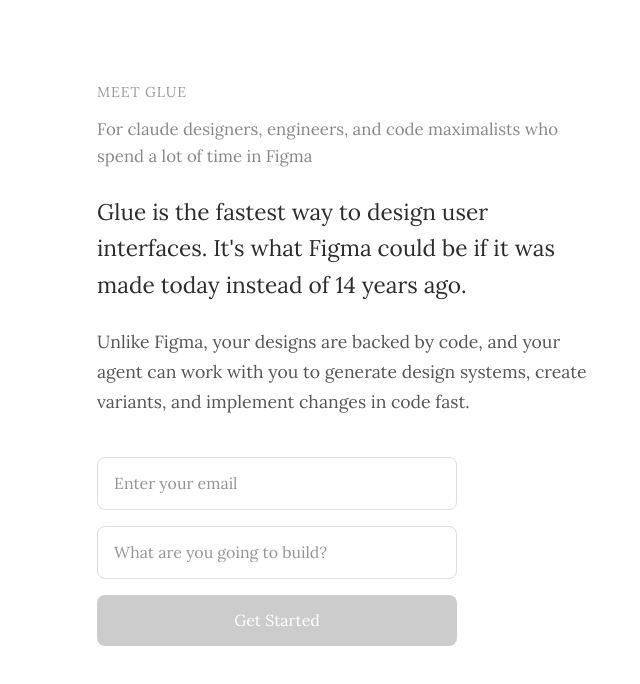
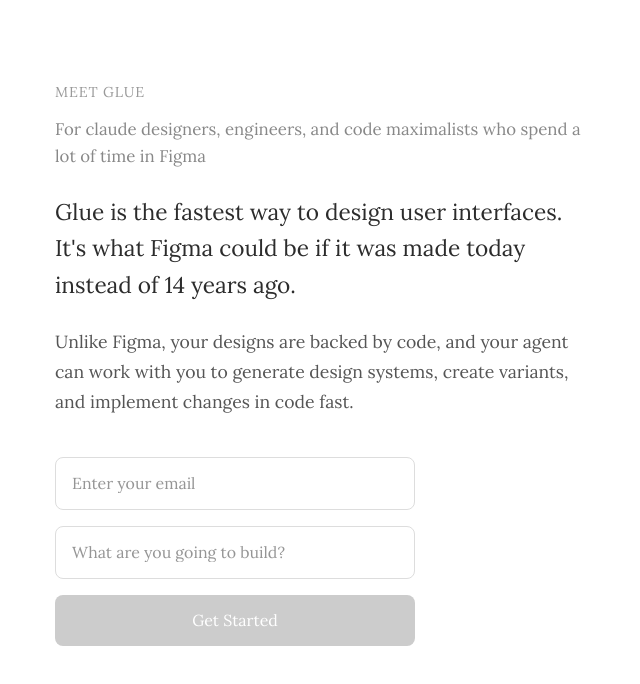
Before and after one commit to perbhat/website, a Next.js app: page /glue in a window 1280 px wide. Shown: the top 684 px of the page, without its empty margins (17-657 px from the left). Built offline with nearby package versions, Linux system fonts and the light colour scheme; grey boxes are pictures that could not be loaded.

Commit message:
Left-align text side and widen layout
Co-Authored-By: Claude Opus 4.6 (1M context) <noreply@anthropic.com>

```diff
--- a/app/glue/page.tsx
+++ b/app/glue/page.tsx
@@ -38,10 +38,10 @@ export default function GluePage() {
 
   return (
     <div className="fixed inset-0 bg-white overflow-y-auto z-50">
-      <div className="max-w-[1100px] mx-auto px-6 py-20">
-        <div className="flex items-center gap-12 max-[768px]:flex-col">
+      <div className="max-w-[1200px] mx-auto px-8 py-20 max-[768px]:px-6">
+        <div className="flex items-center gap-16 max-[768px]:flex-col">
           {/* Left: text + form */}
-          <div className="flex-1 min-w-0">
+          <div className="flex-1 min-w-0 text-left">
             <h2 className="font-[var(--font-playfair)] font-normal text-[0.85em] tracking-[0.06em] text-[#999] [text-shadow:none] mb-3 uppercase">
               Meet Glue
             </h2>
```
